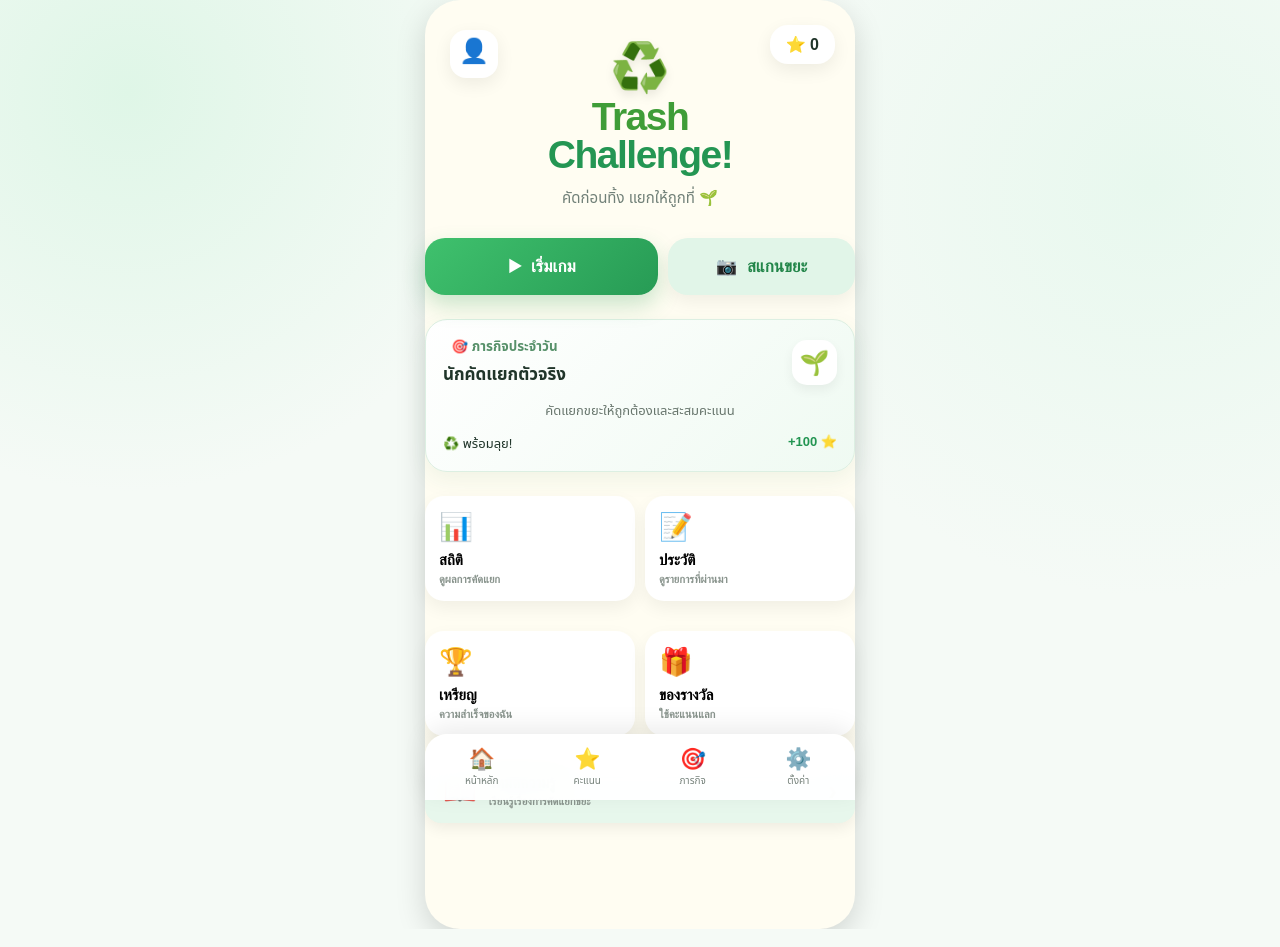
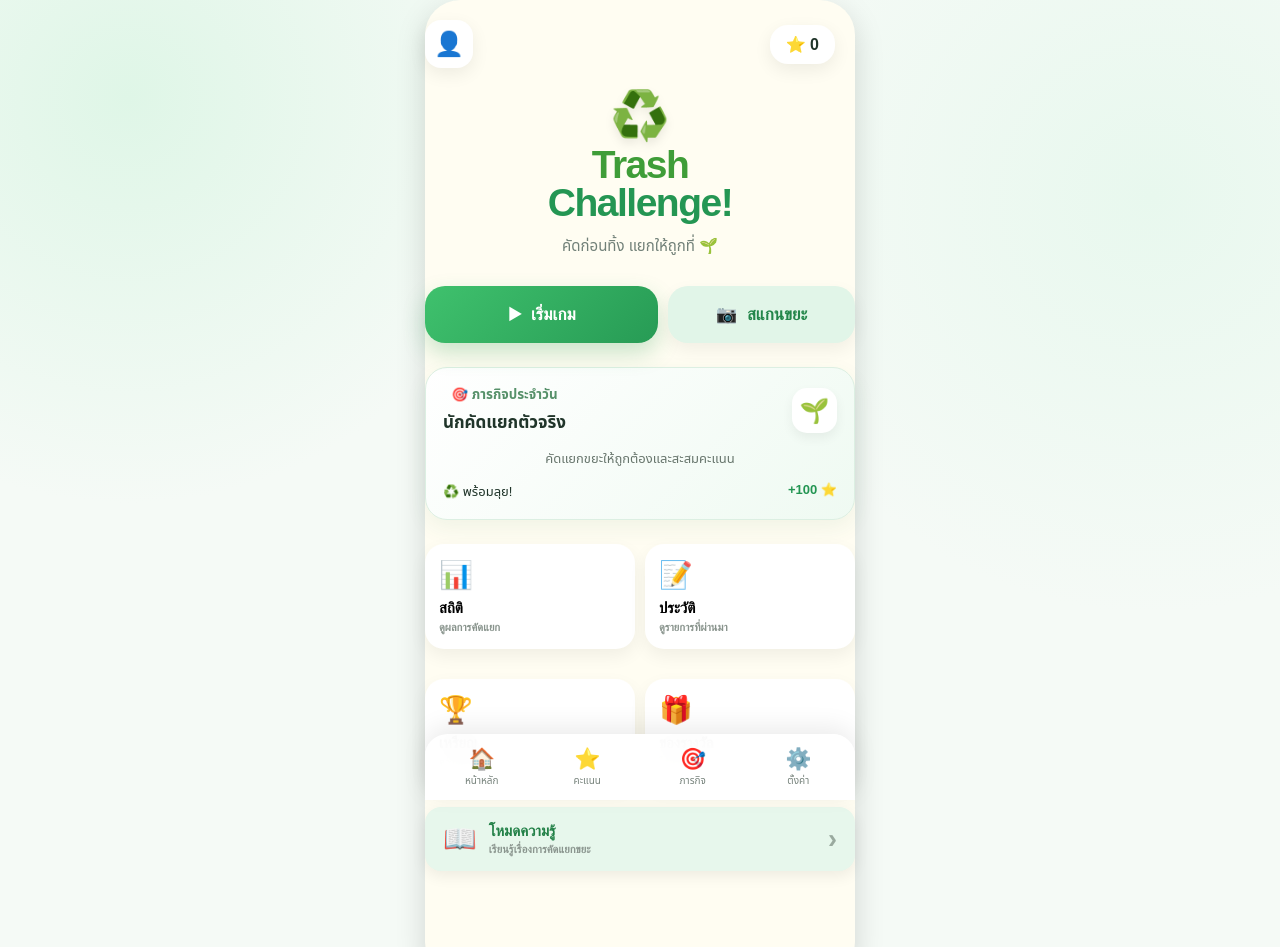
Before and after one commit to Khemjira2011/TrashChallenge, a plain HTML site: page index.html in a window 1280 px wide. Shown: the top 947 px of the page. Drawn offline with Linux system fonts and the light colour scheme.

Commit message:
Fix profile button CSS

```diff
--- a/style.css
+++ b/style.css
@@ -1081,3 +1081,16 @@ body {
         min-height: 95px;
     }
 }
+
+/* FIX PROFILE BUTTON */
+.top-bar .profile {
+    position: relative;
+    top: auto;
+    left: auto;
+    margin: 0;
+    padding: 0;
+    border: none;
+    cursor: pointer;
+    z-index: 9999;
+    pointer-events: auto;
+}
```
